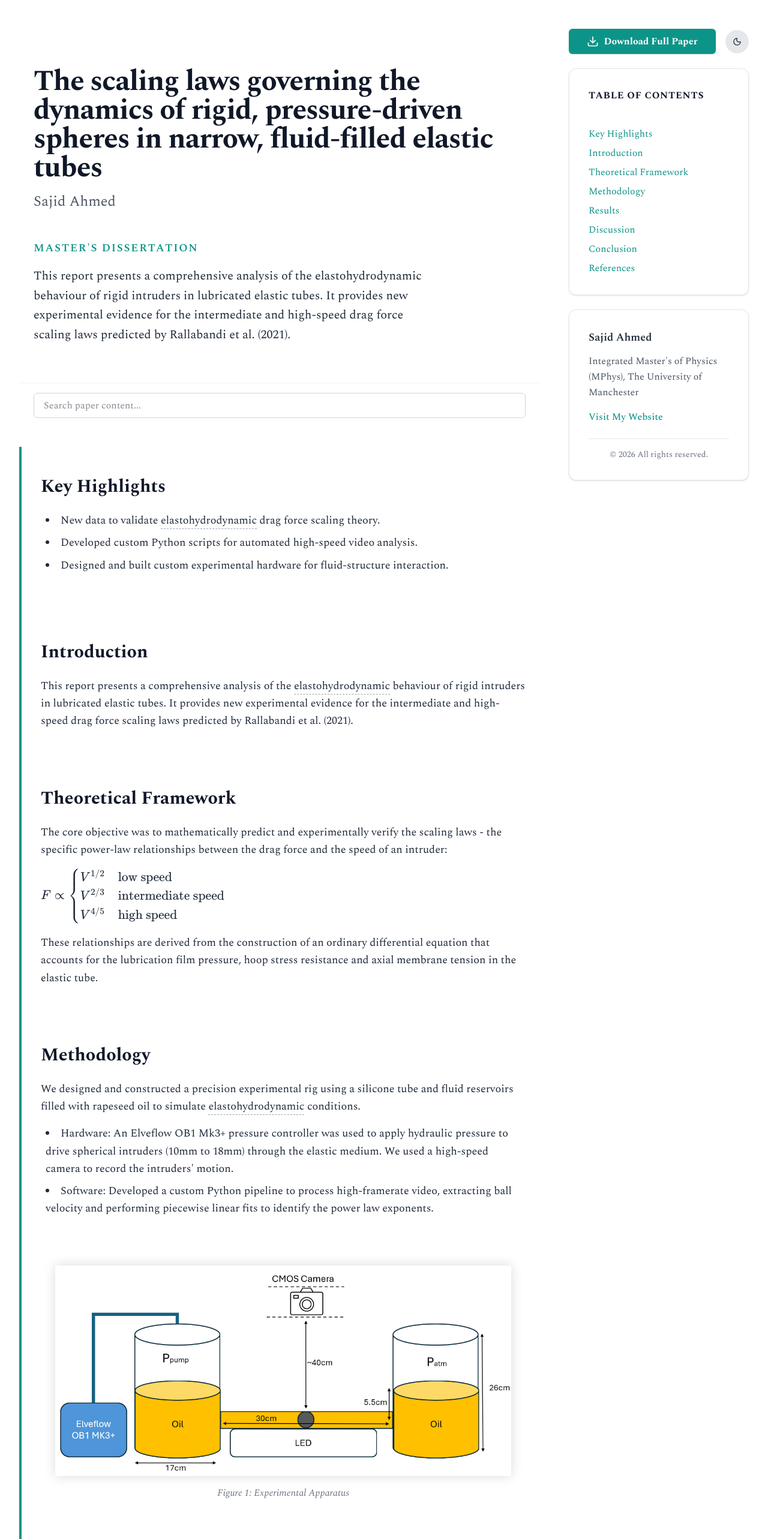
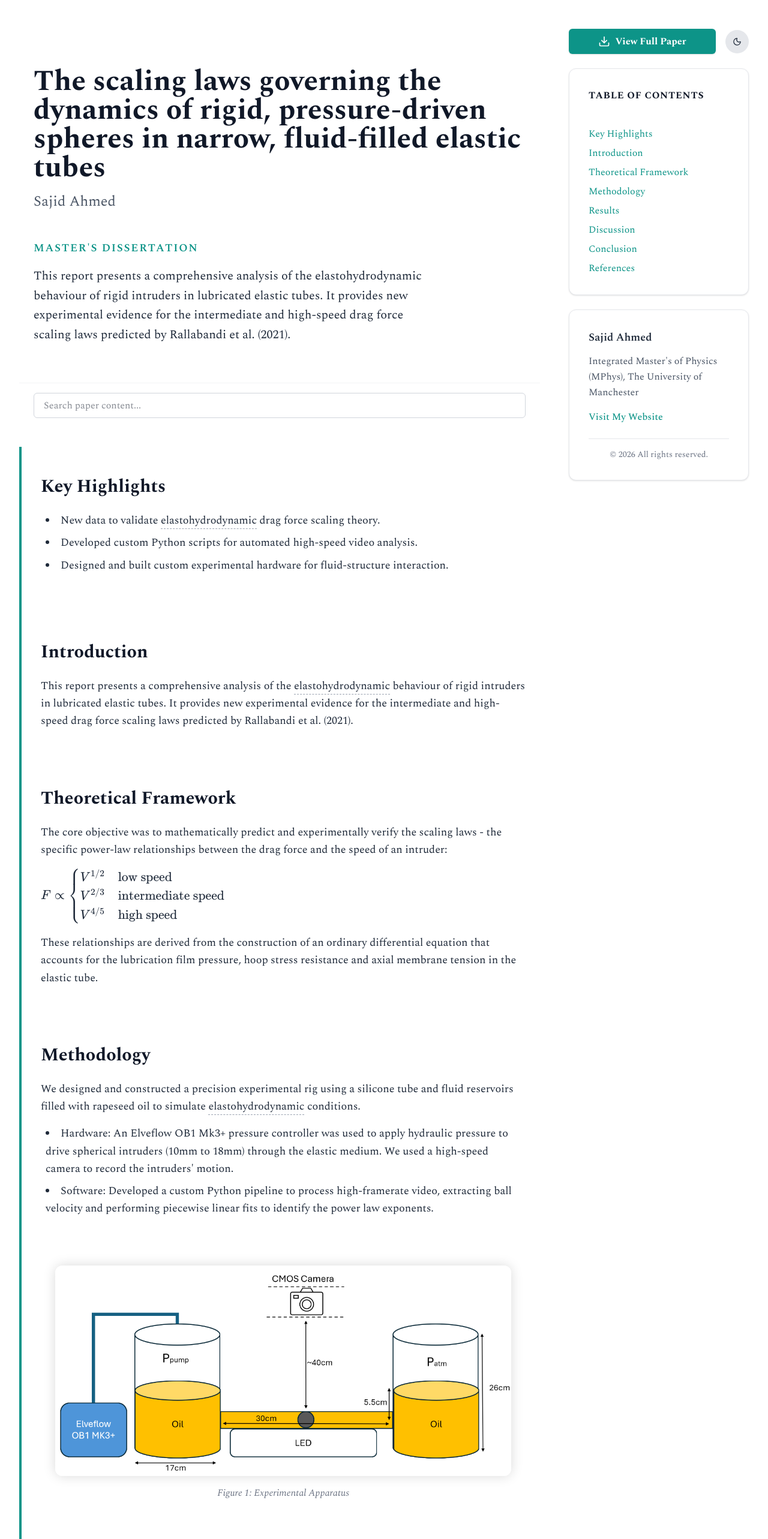
Before and after one commit to sahmed0/mphys2, a React (Vite) app: page / in a window 1280 px wide. Shown: the top 2566 px of the page at 60% size. Built offline with nearby package versions, Linux system fonts and the light colour scheme.

Commit message:
minor refinements

```diff
--- a/src/components/DownloadButton.tsx
+++ b/src/components/DownloadButton.tsx
@@ -9,15 +9,15 @@ export function DownloadButton({ pdfUrl, isMobile }: DownloadButtonProps) {
   return (
     <a
       href={pdfUrl}
-      className={`inline-flex items-center justify-center gap-2 border border-transparent font-sans font-bold shadow-sm text-white bg-accent hover:bg-teal-700 transition-colors ${
-        isMobile
-          ? 'px-3 py-1.5 text-sm rounded-md'
-          : 'px-4 py-2 w-full text-base rounded-md'
-      }`}
-      download
+      target="_blank"
+      rel="noopener noreferrer"
+      className={`inline-flex items-center justify-center gap-2 border border-transparent font-sans font-bold shadow-sm text-white bg-accent hover:bg-teal-700 transition-colors ${isMobile
+        ? 'px-3 py-1.5 text-sm rounded-md'
+        : 'px-4 py-2 w-full text-base rounded-md'
+        }`}
     >
       <Download size={isMobile ? 16 : 20} />
-      <span>{isMobile ? 'Download PDF' : 'Download Full Paper'}</span>
+      <span>{isMobile ? 'View PDF' : 'View Full Paper'}</span>
     </a>
   );
 }
--- a/src/components/Figure.tsx
+++ b/src/components/Figure.tsx
@@ -9,7 +9,7 @@ interface FigureProps {
 export function Figure({ title, url }: FigureProps) {
   return (
     <figure className="py-8 px-4 md:py-12 md:px-6">
-      <img src={url} alt={title} className="rounded-sm shadow-[0_0_20px_rgba(0,0,0,0.15)] w-full" referrerPolicy="no-referrer" />
+      <img src={url} alt={title} className="rounded-xl shadow-[0_0_20px_rgba(0,0,0,0.15)] w-full" referrerPolicy="no-referrer" />
       <figcaption className="mt-4 text-md font-sans text-gray-500 dark:text-gray-400 italic text-center">{title}</figcaption>
     </figure>
   );
--- a/src/components/PaperHeader.tsx
+++ b/src/components/PaperHeader.tsx
@@ -7,7 +7,7 @@ interface PaperHeaderProps {
 export function PaperHeader({ title, authors, abstract }: PaperHeaderProps) {
   return (
     <header className="py-12 px-4 md:py-16 md:px-6 bg-white dark:bg-gray-950 border-b border-gray-100 dark:border-gray-800">
-      <h1 className="text-3xl md:text-5xl font-serif font-bold tracking-tight text-gray-900 dark:text-gray-100">{title}</h1>
+      <h1 className="text-4xl md:text-5xl font-serif font-bold tracking-normal text-gray-900 dark:text-gray-100">{title}</h1>
       <p className="text-xl md:text-2xl font-sans text-gray-600 dark:text-gray-400 mt-4">{authors.join(', ')}</p>
       <div className="mt-8 md:mt-12 max-w-2xl">
         <h2 className="text-lg font-sans uppercase font-semibold tracking-widest text-accent">Master's dissertation</h2>
--- a/src/data.ts
+++ b/src/data.ts
@@ -33,14 +33,14 @@ export const paperData = {
       title: "Methodology",
       content: "We designed and constructed a precision experimental rig using a silicone tube and fluid reservoirs filled with rapeseed oil to simulate elastohydrodynamic conditions.\n - Hardware: An Elveflow OB1 Mk3+ pressure controller was used to apply hydraulic pressure to drive spherical intruders (10mm to 18mm) through the elastic medium. We used a high-speed camera to record the intruders' motion. \n - Software: Developed a custom Python pipeline to process high-framerate video, extracting ball velocity and performing piecewise linear fits to identify the power law exponents.",
       figures: [
-        { title: "Figure 1: Experimental Apparatus", url: "public/apparatus.png" }
+        { title: "Figure 1: Experimental Apparatus", url: "/apparatus.png" }
       ]
     },
     {
       title: "Results",
       content: "The data confirmed two major theoretical regimes: \n - High-Speed Scaling: Observed in 11mm to 15mm intruders. \n - Intermediate-Speed Scaling: Observed in 18mm intruders.",
       figures: [
-        { title: "Figure 2: Table of Results", url: "public/table.png" }
+        { title: "Figure 2: Table of Results", url: "/table.png" }
       ]
     },
     {
--- a/vite.config.ts
+++ b/vite.config.ts
@@ -3,19 +3,19 @@ import react from '@vitejs/plugin-react';
 import path from 'path';
 import { defineConfig } from 'vite';
 
-export default defineConfig(() => {
-  return {
+// https://vitejs.dev/config/
+export default defineConfig({
   plugins: [react(), tailwindcss()],
   resolve: {
     alias: {
       '@': path.resolve(__dirname, '.'),
     },
   },
-    base: '/MPhys-Dissertation/',
+  base: "/",
   server: {
     allowedHosts: [
-        'knelt-reapply-capably.ngrok-free.dev'
-      ]
-    }
-  };
-});
+      'knelt-reapply-capably.ngrok-free.dev', // ngrok url for mobile testing
+    ],
+  },
+
+})
```
Also changed, not shown: 2 other files (tests, documents, lock files or other folders). Lines whose indentation alone changed are shown as unchanged.
